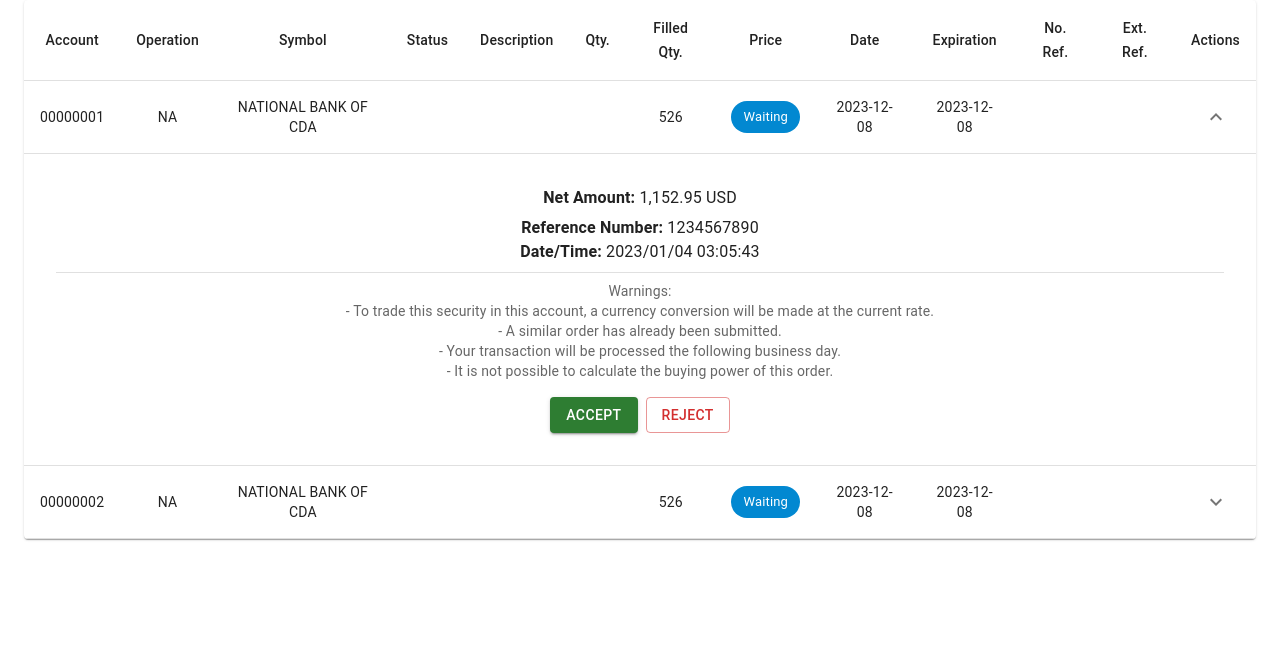
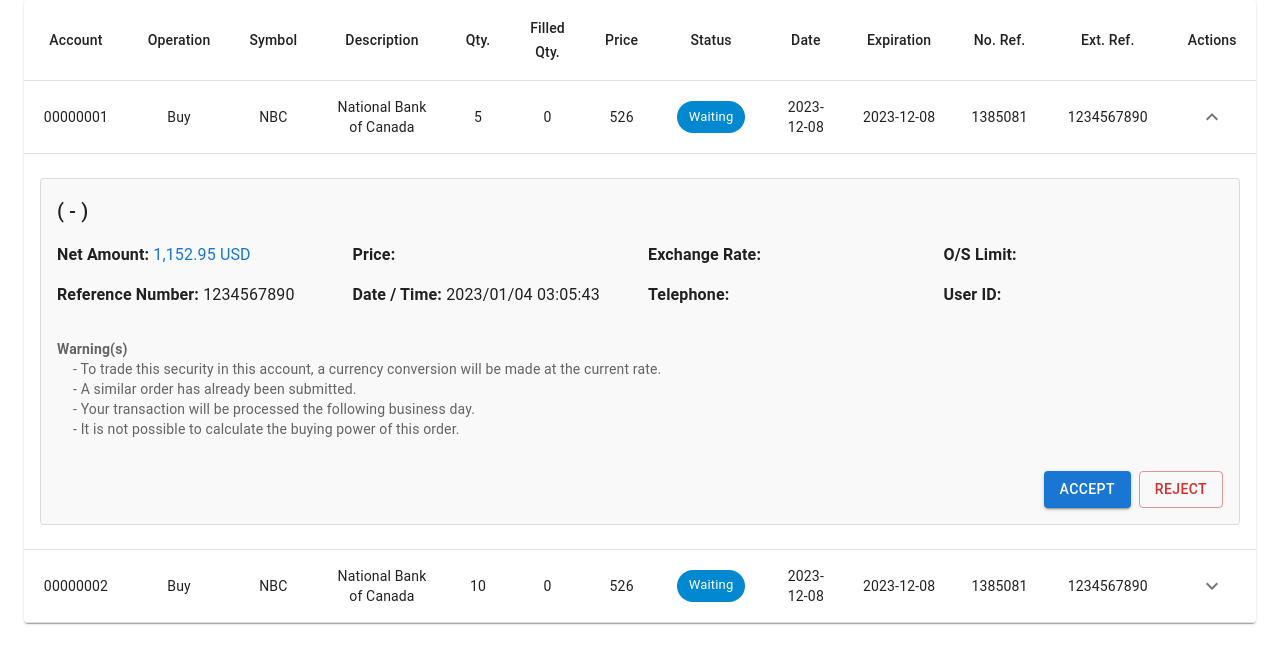
Before and after one commit to thongrodw/ATA-FE, a React (Create React App) app: page / in a window 1280 px wide. Both pictures are taken after a click on the button 1215 px from the left and 117 px from the top of the page. Shown: the top 664 px of the page. Built offline with nearby package versions, Linux system fonts and the light colour scheme.

Commit message:
Fix the dropdown expandRow

```diff
--- a/src/components/ResultsTable.js
+++ b/src/components/ResultsTable.js
@@ -22,13 +22,17 @@
             <TableCell align="center">Account</TableCell>
             <TableCell align="center">Operation</TableCell>
             <TableCell align="center">Symbol</TableCell>
-            <TableCell align="center">Status</TableCell>
             {!isMobile && (
               <>
                 <TableCell align="center">Description</TableCell>
                 <TableCell align="center">Qty.</TableCell>
                 <TableCell align="center">Filled Qty.</TableCell>
                 <TableCell align="center">Price</TableCell>
+              </>
+            )}
+            <TableCell align="center">Status</TableCell>
+            {!isMobile && (
+              <>
                 <TableCell align="center">Date</TableCell>
                 <TableCell align="center">Expiration</TableCell>
                 <TableCell align="center">No. Ref.</TableCell>
@@ -46,8 +50,8 @@
                 <TableCell align="center">{row.operation}</TableCell>
                 <TableCell align="center">{row.symbol}</TableCell>
                 <TableCell align="center">{row.description}</TableCell>
-                <TableCell align="center">{row.qty}</TableCell>
-                <TableCell align="center">{row.filledQty}</TableCell>
+                <TableCell align="center">{row.quantity}</TableCell>
+                <TableCell align="center">{row.filled}</TableCell>
                 <TableCell align="center">{row.price}</TableCell>
                 <TableCell align="center">
                   <Chip label={row.status} color="info" />
@@ -64,7 +68,7 @@
               </TableRow>
               {expandedRow === row.id && (
                 <TableRow>
-                  <TableCell colSpan={13} align="center">
+                  <TableCell colSpan={isMobile ? 5 : 13}>
                     <Collapse in={expandedRow === row.id} timeout="auto" unmountOnExit>
                       <RowDetails details={row.details} />
                     </Collapse>
--- a/src/components/RowDetails.js
+++ b/src/components/RowDetails.js
@@ -1,35 +1,74 @@
 import React from 'react';
-import { Box, Typography, Divider, Button } from '@mui/material';
+import { Box, Typography, Button, Grid, Paper } from '@mui/material';
 
 const RowDetails = ({ details }) => (
-    <Box sx={{ margin: 2 }}>
-        <Typography variant="body1" gutterBottom>
-            <strong>Net Amount:</strong> {details.netAmount}
+  <Paper variant="outlined" sx={{ padding: 2, backgroundColor: '#f9f9f9', marginY: 1 }}>
+    <Grid container spacing={2}>
+      <Grid item xs={12}>
+        <Typography variant="h6">
+          {details.name} ({details.accountNumber} - {details.accountType})
         </Typography>
-        <Typography variant="body1">
-            <strong>Reference Number:</strong> {details.referenceNumber}
+      </Grid>
+
+      <Grid item xs={3}>
+        <Typography variant="body1" fontWeight="bold" display="inline">Net Amount: </Typography>
+        <Typography variant="body1" color="primary" display="inline">{details.netAmount}</Typography>
+      </Grid>
+
+      <Grid item xs={3}>
+        <Typography variant="body1" fontWeight="bold" display="inline">Price: </Typography>
+        <Typography variant="body1" display="inline">{details.price}</Typography>
+      </Grid>
+
+      <Grid item xs={3}>
+        <Typography variant="body1" fontWeight="bold" display="inline">Exchange Rate: </Typography>
+        <Typography variant="body1" display="inline">{details.exchangeRate}</Typography>
+      </Grid>
+
+      <Grid item xs={3}>
+        <Typography variant="body1" fontWeight="bold" display="inline">O/S Limit: </Typography>
+        <Typography variant="body1" display="inline">{details.osLimit}</Typography>
+      </Grid>
+
+      <Grid item xs={3}>
+        <Typography variant="body1" fontWeight="bold" display="inline">Reference Number: </Typography>
+        <Typography variant="body1" display="inline">{details.referenceNumber}</Typography>
+      </Grid>
+
+      <Grid item xs={3}>
+        <Typography variant="body1" fontWeight="bold" display="inline">Date / Time: </Typography>
+        <Typography variant="body1" display="inline">{details.dateTime}</Typography>
+      </Grid>
+
+      <Grid item xs={3}>
+        <Typography variant="body1" fontWeight="bold" display="inline">Telephone: </Typography>
+        <Typography variant="body1" display="inline">{details.telephone}</Typography>
+      </Grid>
+
+      <Grid item xs={3}>
+        <Typography variant="body1" fontWeight="bold" display="inline">User ID: </Typography>
+        <Typography variant="body1" display="inline">{details.userId}</Typography>
+      </Grid>
+
+      <Grid item xs={12}>
+        <Typography variant="body2" color="textSecondary" fontWeight="bold" sx={{ marginTop: 2 }}>
+          Warning(s)
         </Typography>
-        <Typography variant="body1">
-            <strong>Date/Time:</strong> {details.dateTime}
-        </Typography>
-        <Divider sx={{ marginY: 1 }} />
-        <Typography variant="body2" color="textSecondary">
-            Warnings:
-        </Typography>
-        {details.warnings.map((warning, index) => (
+        <Box sx={{ paddingLeft: 2 }}>
+          {details.warnings.map((warning, index) => (
             <Typography key={index} variant="body2" color="textSecondary">
-                - {warning}
+              - {warning}
             </Typography>
-        ))}
-        <Box mt={2}>
-            <Button variant="contained" color="success" sx={{ marginRight: 1 }}>
-                Accept
-            </Button>
-            <Button variant="outlined" color="error">
-                Reject
-            </Button>
+          ))}
         </Box>
-    </Box>
+      </Grid>
+
+      <Grid item xs={12} sx={{ display: 'flex', justifyContent: 'flex-end', marginTop: 2 }}>
+        <Button variant="contained" color="primary" sx={{ marginRight: 1 }}>Accept</Button>
+        <Button variant="outlined" color="error">Reject</Button>
+      </Grid>
+    </Grid>
+  </Paper>
 );
 
 export default RowDetails;
--- a/src/data/mockData.js
+++ b/src/data/mockData.js
@@ -1,16 +1,17 @@
 const mockData = [
   {
     id: '00000001',
-    account: 'Buy',
-    operation: 'NA',
-    symbol: 'NATIONAL BANK OF CDA',
+    operation: 'Buy',
+    symbol: 'NBC',
+    description: 'National Bank of Canada',
     quantity: 5,
     filled: 0,
     price: 526.00,
     status: 'Waiting',
     date: '2023-12-08',
     expiration: '2023-12-08',
-    refNumber: '1385081',
+    refNo: '1385081',
+    extRef: '1234567890',
     details: {
       netAmount: '1,152.95 USD',
       referenceNumber: '1234567890',
@@ -25,16 +26,17 @@
   },
   {
     id: '00000002',
-    account: 'Buy',
-    operation: 'NA',
-    symbol: 'NATIONAL BANK OF CDA',
+    operation: 'Buy',
+    symbol: 'NBC',
+    description: 'National Bank of Canada',
     quantity: 10,
     filled: 0,
     price: 526.00,
     status: 'Waiting',
     date: '2023-12-08',
     expiration: '2023-12-08',
-    refNumber: '1385081',
+    refNo: '1385081',
+    extRef: '1234567890',
     details: {
       netAmount: '1,152.95 USD',
       referenceNumber: '1234567890',
```
